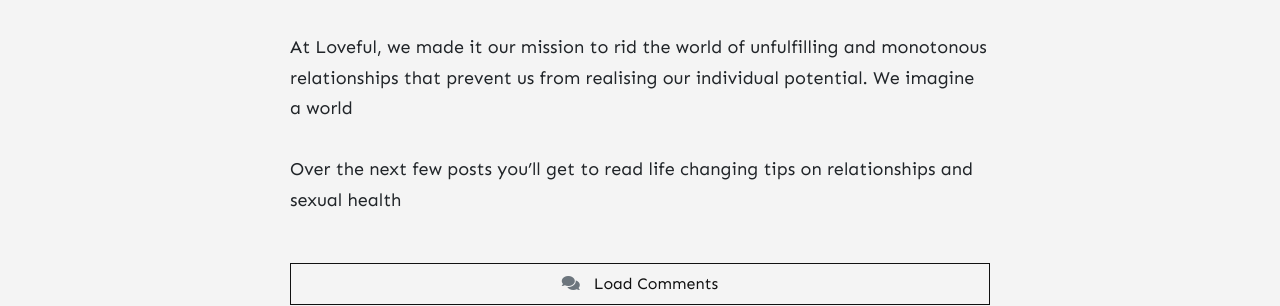
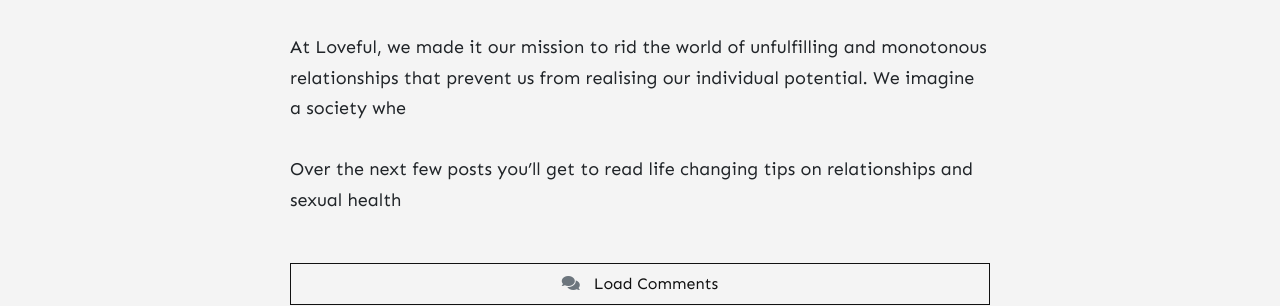
Before and after one commit to stackbit-projects/happy-zebra-28bc2, a Jekyll site: the page built from _posts/2021-09-01-welcome-to-loveful.md, in a window 1280 px wide. Shown: the part 1071-1377 px from the top of the page. Built offline with Jekyll 4.4.1, drawn with Linux system fonts in a browser that asks for light colours; nearby versions of some CDN libraries; comment, search, counter and statistics services are not loaded.

Commit message:
2021-09-01-welcome-to-loveful.md: changed

```diff
--- a/_posts/2021-09-01-welcome-to-loveful.md
+++ b/_posts/2021-09-01-welcome-to-loveful.md
@@ -9,6 +9,6 @@
 
 Hello folks! This is the beginning of the Loveful blog.
 
-At Loveful, we made it our mission to rid the world of unfulfilling and monotonous relationships that prevent us from realising our individual potential. We imagine a world
+At Loveful, we made it our mission to rid the world of unfulfilling and monotonous relationships that prevent us from realising our individual potential. We imagine a society whe
 
 Over the next few posts you'll get to read life changing tips on relationships and sexual health
```
